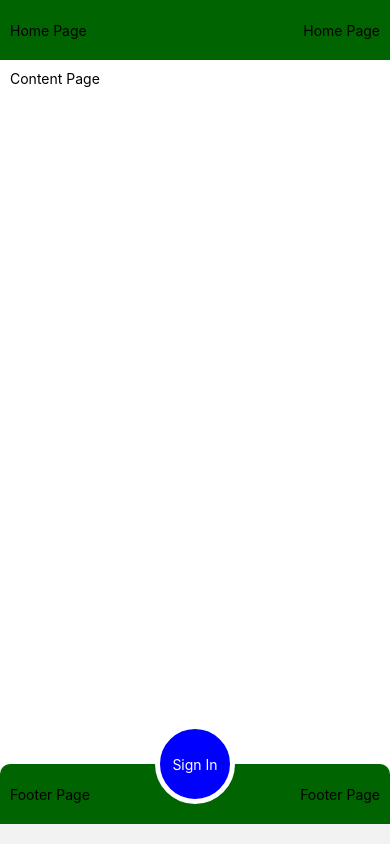
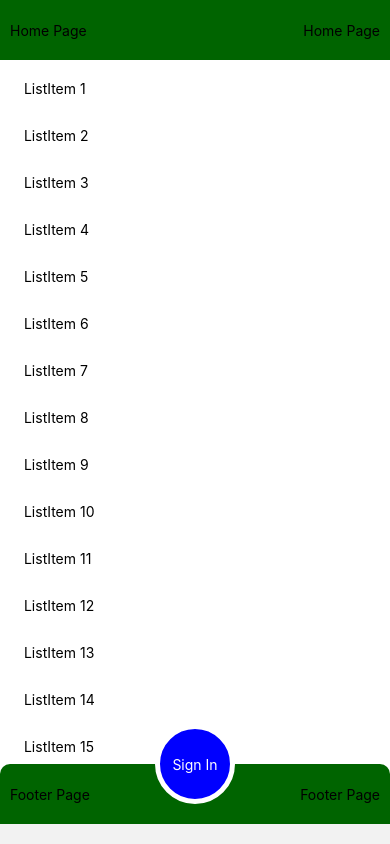
Before and after one commit to admhabits/react-native-expo-2023, a React Native app: screen /Home in a window 390 px wide. Built offline with nearby package versions, Linux system fonts and the light colour scheme.

Commit message:
Update Home

```diff
--- a/pages/Home.js
+++ b/pages/Home.js
@@ -1,14 +1,23 @@
 import { View, Text, StyleSheet, Dimensions } from "react-native";
 import React from "react";
-import { TouchableOpacity } from "react-native-gesture-handler";
+import { ScrollView, TouchableOpacity } from "react-native-gesture-handler";
 import { StatusBar } from "expo-status-bar";
 import { SafeAreaView } from "react-native-safe-area-context";
+
+const ContentPage = ({ data }) => {
+  return <Text style={{ padding: 10, marginBottom: 10, }}> ListItem {data + 1}</Text>;
+};
 
 const Home = () => {
   const { height, width } = Dimensions.get("window");
   const PaddingLayout = 10;
   const HeightLayout = 60;
   const CalculateHeight = (PaddingLayout + HeightLayout) * 2;
+  const components = [];
+
+  for (let i = 0; i < 100; i++) {
+    components.push(<ContentPage key={i} data={i} />);
+  }
 
   return (
     <SafeAreaView>
@@ -24,9 +33,9 @@ const Home = () => {
           <Text>Home Page</Text>
         </View>
         <View
-          style={{ height: height - CalculateHeight, padding: PaddingLayout }}
+          style={{ height: height - CalculateHeight, paddingBottom: 10 }}
         >
-          <Text>Content Page</Text>
+          <ScrollView style={{ padding: PaddingLayout }}>{components}</ScrollView>
         </View>
         <View
           style={{
@@ -75,7 +84,7 @@ const styles = StyleSheet.create({
   floatButton: {
     position: "absolute",
     backgroundColor: "blue",
-    borderColor: 'white',
+    borderColor: "white",
     borderWidth: 5,
     padding: 10,
     height: 80,
```
